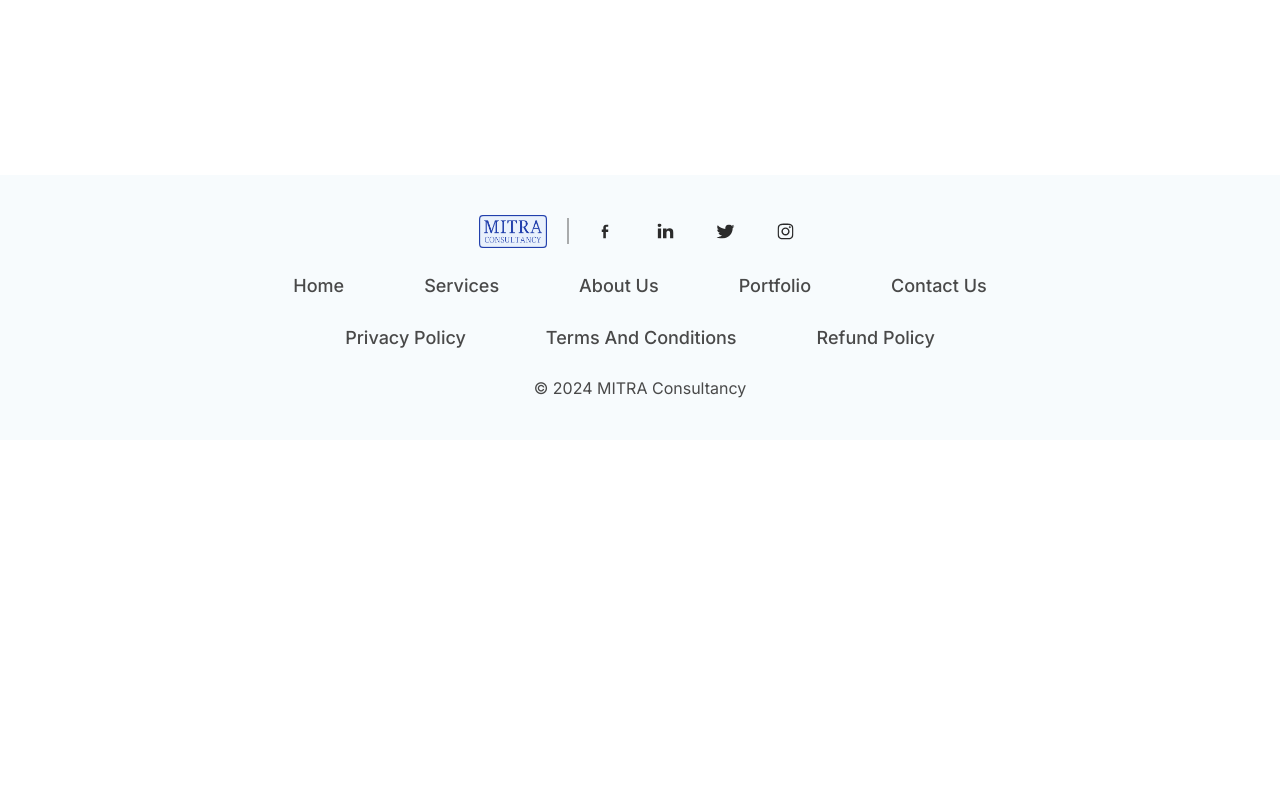
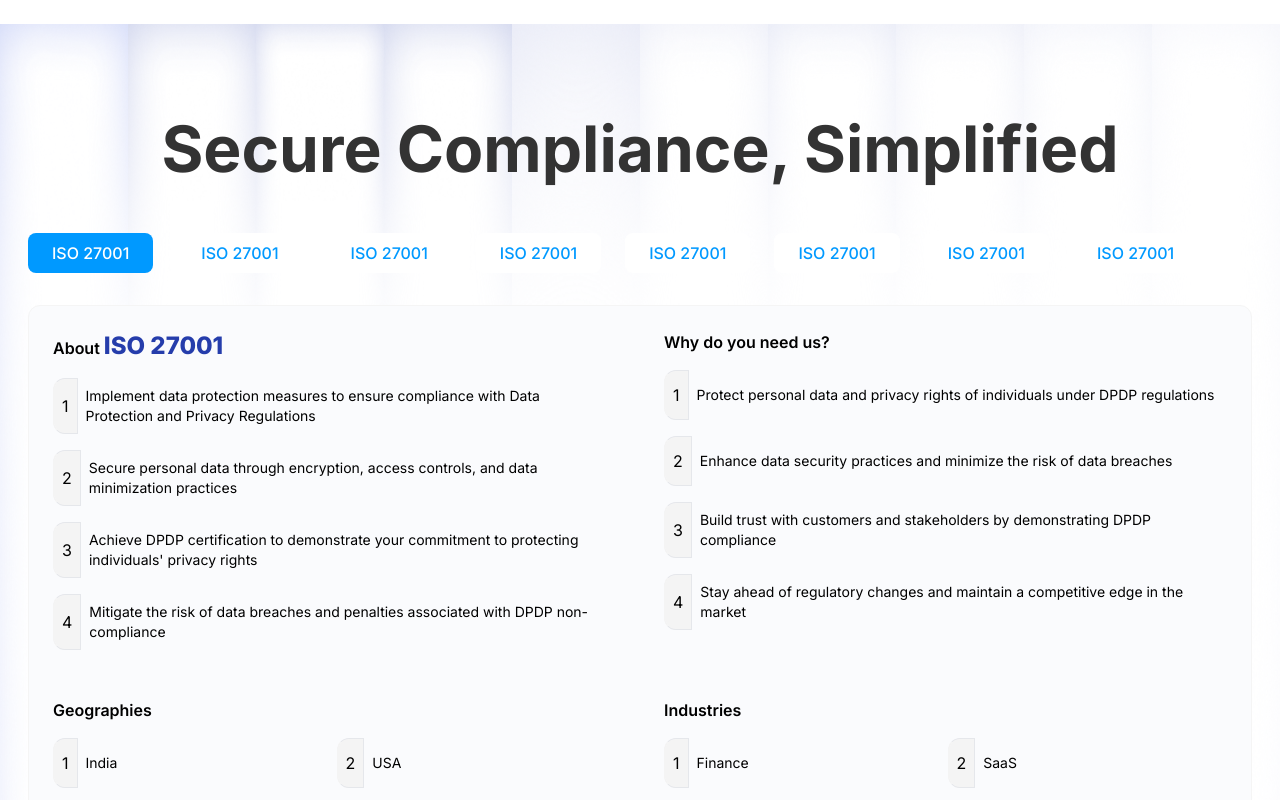
Before and after one commit to neon-lab-dev/MITR-Consultancy-Client, a Next.js app: page /cybersecurity-compliance in a window 1280 px wide. Shown: the part 1620-2420 px from the top of the page. Before the commit the page ends 2060 px from the top, so only its background shows below. Built offline with nearby package versions, Linux system fonts and the light colour scheme.

Commit message:
Made secure compliance section responsive

```diff
--- a/src/Components/CybersecurityCompliance/SecureCompliance/SecureCompliance.tsx
+++ b/src/Components/CybersecurityCompliance/SecureCompliance/SecureCompliance.tsx
@@ -319,12 +319,12 @@ const tabs = [
       <Container>
         <div className="z-10 relative py-[100px]">
           <h1
-            className={`font-bold text-neutral-10 text-lg md:text-2xl xl:text-[64px] leading-6 md:leading-[49.68px] capitalize text-center z-10`}
+            className={`font-bold text-neutral-10 text-[32px] md:text-[50px] xl:text-[64px] leading-normal md:leading-[49.68px] capitalize text-center`}
           >
             Secure Compliance, Simplified
           </h1>
 
-          <div className="flex items-center gap-6 mt-[60px]">
+          <div className="flex items-center gap-6 mt-[60px] w-full overflow-x-auto text-nowrap">
             {tabButtons?.map((item) => (
               <button
                 key={item}
@@ -340,11 +340,11 @@ const tabs = [
             ))}
           </div>
 
-          <div className="bg-neutral-135 border border-neutral-130 rounded-t-xl p-6 grid grid-cols-2 gap-12 mt-8">
+          <div className="bg-neutral-135 border border-neutral-130 rounded-t-xl p-6 grid grid-cols-1 md:grid-cols-2 gap-12 mt-8">
             {activeData?.map((item, index) => (
               <div key={index}>
                 {item?.title}
-                <div className={`${index > 1 ? "grid grid-cols-2" : "grid-cols-1"} gap-1`}>
+                <div className={`${index > 1 ? "grid grid-cols-1 md:grid-cols-2" : "grid-cols-1"} gap-1`}>
                   {item?.details?.map((details, index2) => (
                     <div key={details} className="flex mt-4">
                       <div className="bg-neutral-140 border border-l-neutral-140 rounded-l-xl px-2 py-3 flex items-center justify-center">
--- a/src/app/(commonLayout)/cybersecurity-compliance/page.tsx
+++ b/src/app/(commonLayout)/cybersecurity-compliance/page.tsx
@@ -10,7 +10,7 @@ const CybersecurityCompliance = () => {
     <div>
       <CybersecurityComplianceHero />
       <ComplianceSolutions />
-      {/* <SecureCompliance /> */}
+      <SecureCompliance />
       {/* <TrustAndResults /> */}
       {/* <ComplianceAssessment /> */}
       {/* <CyberSecurityTestimonials/> */}
```
